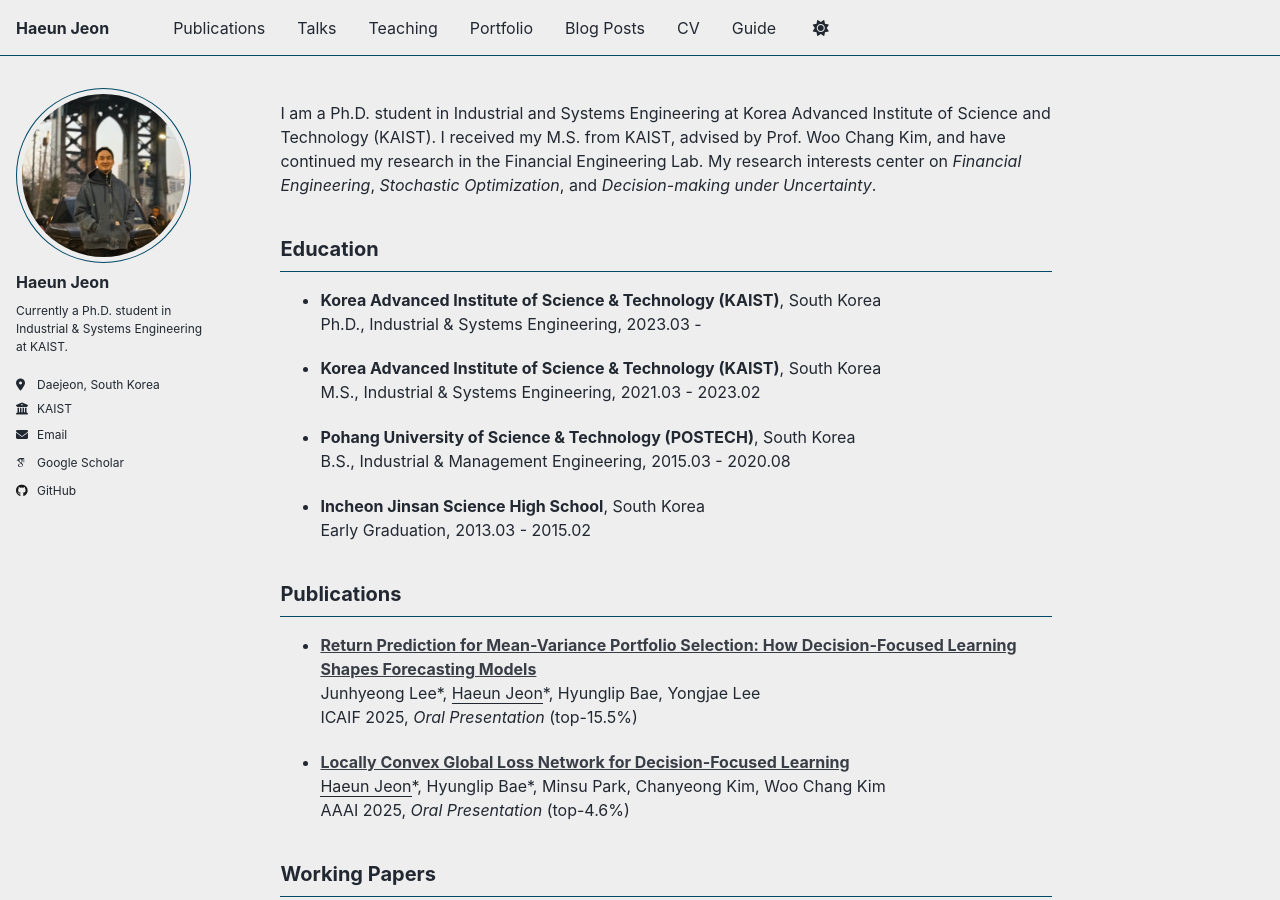
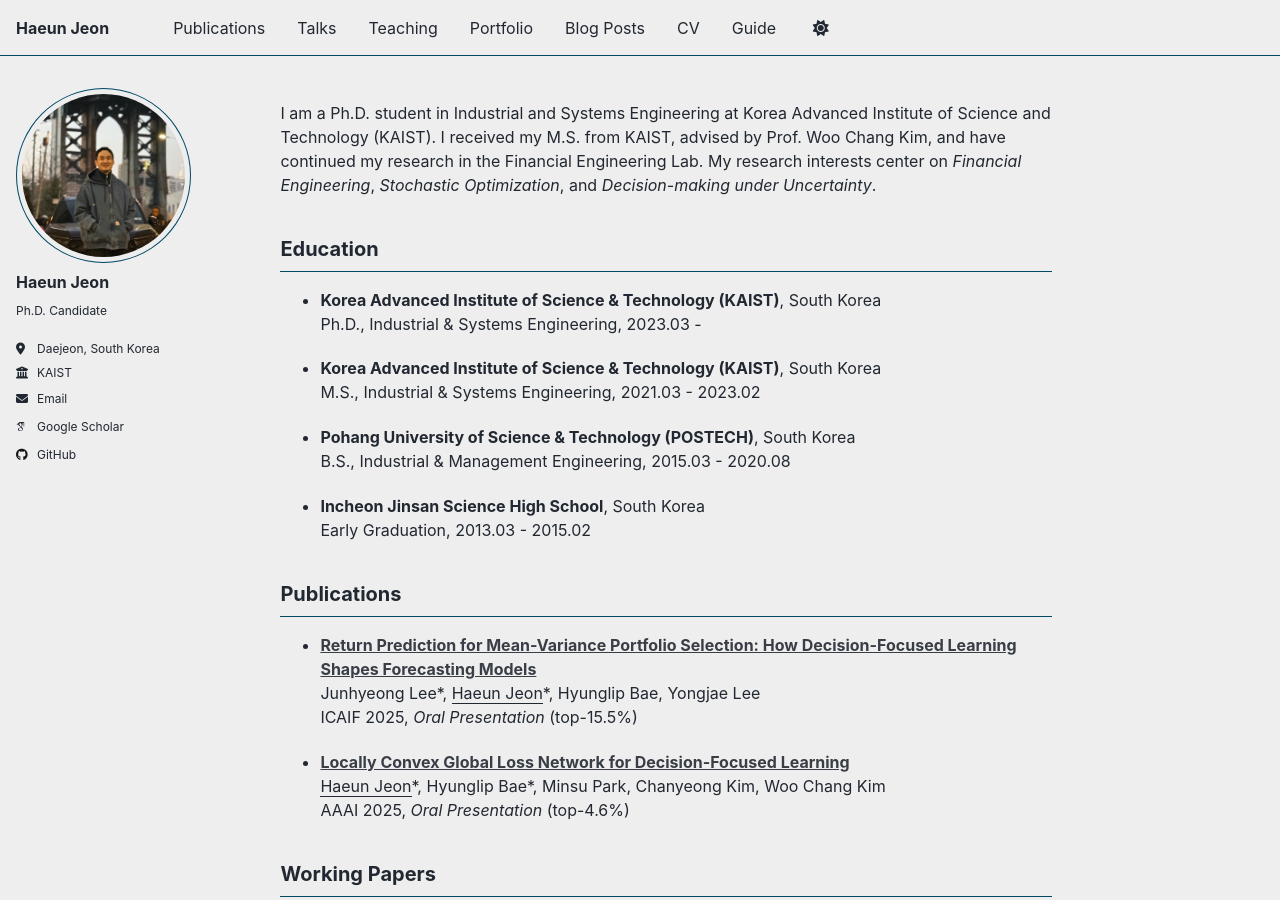
Before and after one commit to HESEDaniel/hesedaniel.github.io, a Jekyll site: the page built from _pages/about.md, in a window 1280 px wide and 900 px high. Built offline with Jekyll 4.4.1, drawn with Linux system fonts in a browser that asks for light colours; some web fonts are replaced; a script that is not in the unit is left out; part of the change alters nothing that is shown.

```diff
--- a/_config.yml
+++ b/_config.yml
@@ -16,7 +16,7 @@ description              : &description "Your Name's academic portfolio"   # Upd
 url                      : https://hesedaniel.github.io # The base hostname & protocol for your site e.g. "https://[your GitHub username].github.io",
                                                            # or if you already have some other page hosted on Github then use "https://[your GitHub username].github.io/[Your Repo Name]"
 baseurl                  : "" # the subpath of your site, e.g. "/blog"
-repository               : "academicpages/academicpages.github.io"
+repository               : "HESEDaniel/hesedaniel.github.io/"
 
 # Site Author - The following control what appear as part of the author content on the side bar.
 #               If a field is blank the icon and link will not appear, otherwise it will be shown.
@@ -26,7 +26,7 @@ author:
   avatar           : "scholarphoto2.jpeg"
   name             : "Haeun Jeon"
   pronouns         : # example: "she/her"
-  bio              : "Currently a Ph.D. student in Industrial & Systems Engineering at KAIST."
+  bio              : "Ph.D. Candidate"
   location         : "Daejeon, South Korea"
   employer         : "KAIST"
   uri              : # URL
@@ -48,7 +48,7 @@ author:
   bitbucket        : # Username - Update with your username on the site
   codepen          : # Username
   dribbble         : # Username
-  github           : "academicpages"
+  github           : "HESEDaniel"
   kaggle           : # Username
   stackoverflow    : # User number or user number and name (i.e., use "1" or "1/jeff-atwood")
 
```
